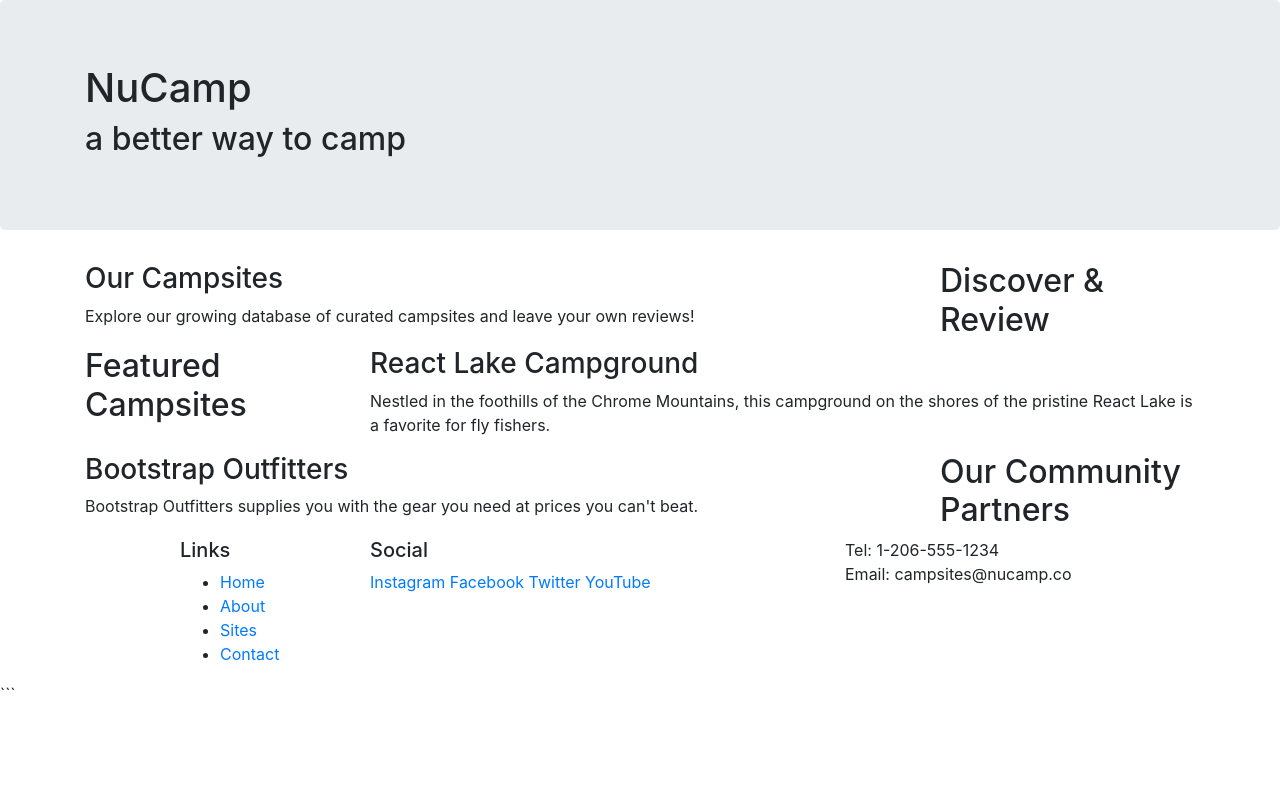
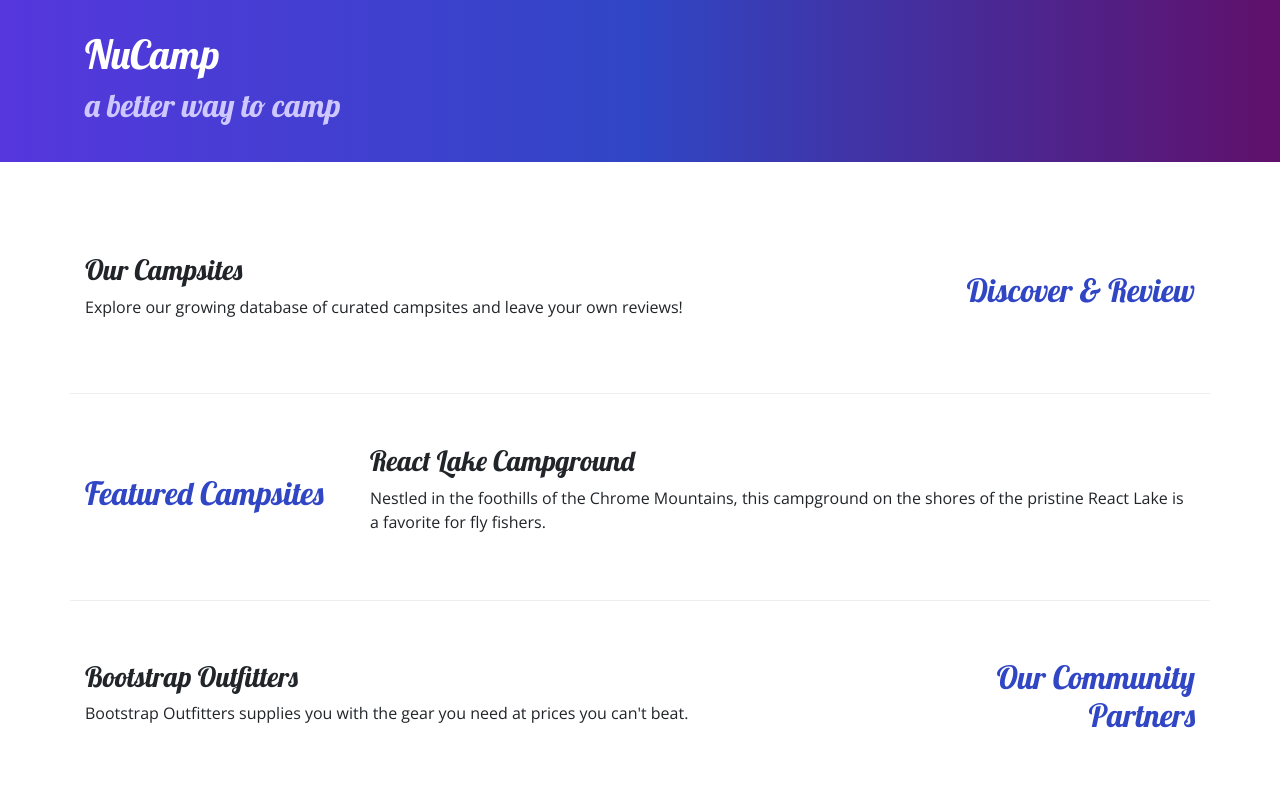
Before and after one commit to andremichalowski/campsites, a website: page index.html in a window 1280 px wide. Shown: the top 800 px of the page. Drawn offline with nearby package versions, Linux system fonts and the light colour scheme.

Commit message:
custom_styles added

```diff
--- /dev/null
+++ b/css/styles.css
@@ -0,0 +1,32 @@
+body {
+  font-family: "Open Sans", sans-serif;
+}
+
+h1, h2, h3 {
+  font-family: "Lobster", cursive;
+}
+
+h2 {
+  color: #3046C5;
+}
+
+header h2 {
+  color: #CEC8FF;
+}
+
+footer {
+  background-image: linear-gradient(#CEC8FF, white);
+  padding: 20px 0;
+}
+
+.jumbotron {
+  padding: 30px;
+  background-image: linear-gradient(to right, #5637DD, #3046C5, #60106B);
+  color: white;
+}
+
+.row-content {
+  padding: 50px 0;
+  border-bottom: 1px ridge;
+  min-height: 200px;
+}
--- a/index.html
+++ b/index.html
@@ -6,13 +6,14 @@
     <meta name="viewport" content="width=device-width, initial-scale=1" />
 
     <link rel="stylesheet" href="node_modules/bootstrap/dist/css/bootstrap.min.css" />
-
+    <link rel="stylesheet" href="https://fonts.googleapis.com/css?family=Lobster|Open+Sans" />
+    <link rel="stylesheet" href="css/styles.css" />
     <title>NuCamp: A Better Way To Camp</title>
 </head>
 
 <body>
 
-    <header class="jumbotron">
+    <header class="jumbotron jumbotron-fluid">
       <div class="container">
           <div class="row">
               <div class="col">
@@ -24,9 +25,9 @@
     </header>
 
     <div class="container">
-      <div class="row">
+      <div class="row row-content align-items-center">
           <div class="col-sm-4 order-sm-last col-md-3">
-            <h2>Discover & Review</h2>
+            <h2 class="text-sm-right">Discover & Review</h2>
           </div>
           <div class="col">
               <h3>Our Campsites</h3>
@@ -34,7 +35,7 @@
           </div>
       </div>
 
-      <div class="row">
+      <div class="row row-content align-items-center">
           <div class="col-sm-4 col-md-3">
               <h2>Featured Campsites</h2>
           </div>
@@ -44,9 +45,9 @@
        </div>
       </div>
 
-      <div class="row">
+      <div class="row row-content align-items-center">
           <div class="col-sm-4 order-sm-last col-md-3">
-            <h2>Our Community Partners</h2>
+            <h2 class="text-sm-right">Our Community Partners</h2>
           </div>
           <div class="col">
               <h3>Bootstrap Outfitters</h3>
@@ -60,21 +61,21 @@
           <div class="row">
               <div class="col-4 col-sm-2 offset-1">
               <h5>Links</h5>
-              <ul class="list-">
+              <ul class="list-unstyled">
                       <li><a href="#">Home</a></li>
                       <li><a href="#">About</a></li>
                       <li><a href="#">Sites</a></li>
                       <li><a href="#">Contact</a></li>
                   </ul>
               </div>
-              <div class="col-6 col-sm-5">
+              <div class="col-6 col-sm-5 text-center">
                 <h5>Social</h5>
                   <a href="http://instagram.com/">Instagram</a>
                   <a href="http://facebook.com/">Facebook</a>
                   <a href="http://twitter.com/">Twitter</a>
                   <a href="http://youtube.com/">YouTube</a>
               </div>
-              <div class="col-sm-4">
+              <div class="col-sm-4 text-center">
                   Tel: 1-206-555-1234<br />
                   Email: campsites@nucamp.co
               </div>
```
